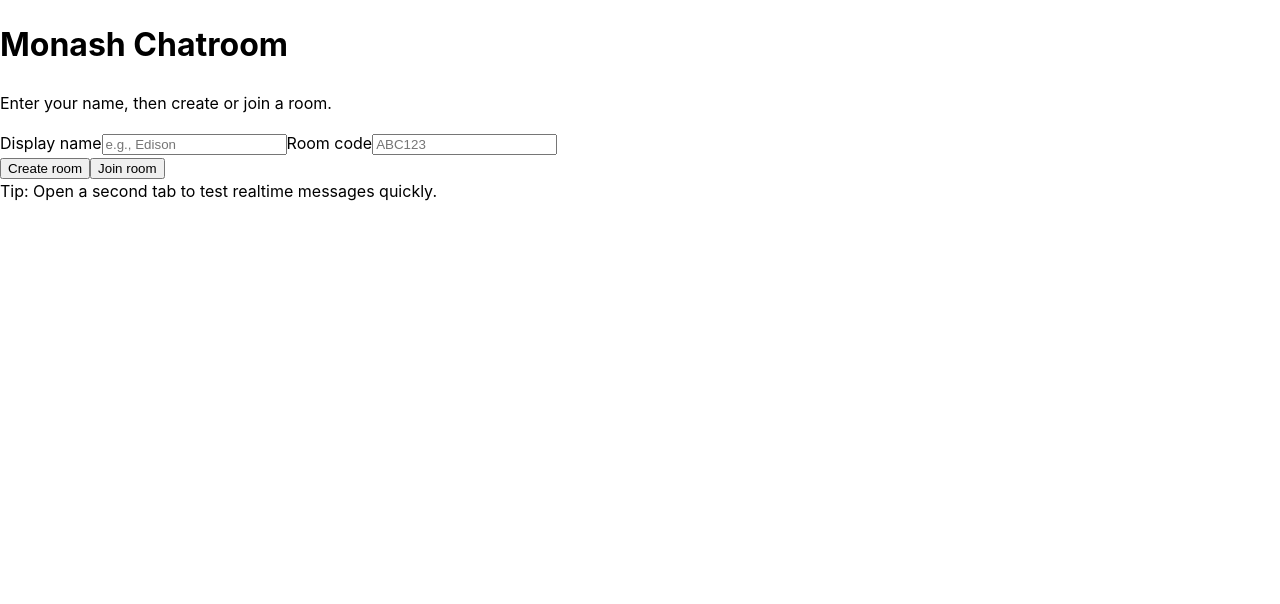
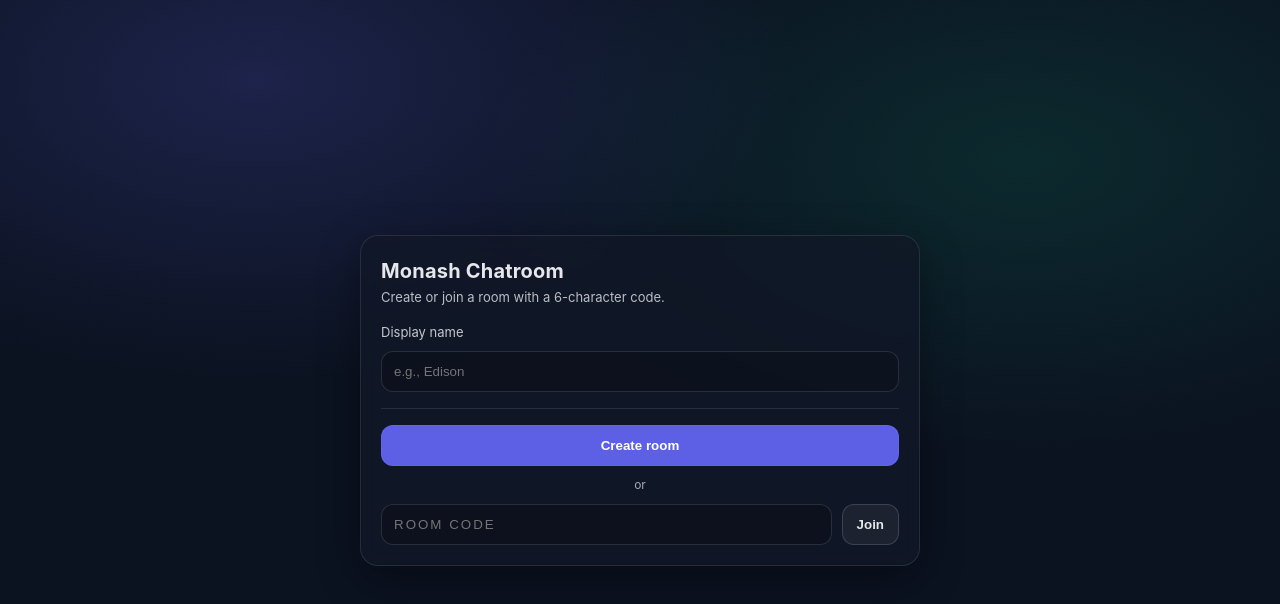
Before and after one commit to ouya2/monash-chatroom, a React (Vite) app: page / in a window 1280 px wide. Shown: the top 604 px of the page. Built offline with nearby package versions, Linux system fonts and the light colour scheme; no server answers.

Commit message:
Improve the visual elements for easier usage

```diff
--- a/src/index.css
+++ b/src/index.css
@@ -1,81 +1,14 @@
-body {
+html, body, #root {
+  height: 100%;
   margin: 0;
-  box-sizing: border-box;
 }
 :root {
   font-family: Inter, system-ui, Avenir, Helvetica, Arial, sans-serif;
   line-height: 1.5;
   font-weight: 400;
 }
-::-webkit-scrollbar {
-  width: 5px;
+
+/* add these */
+*, *::before, *::after {
+  box-sizing: border-box;
 }
-
-/* Track */
-::-webkit-scrollbar-track {
-  background: #f1f1f1;
-}
-
-/* Handle */
-::-webkit-scrollbar-thumb {
-  background: #888;
-}
-
-/* Handle on hover */
-::-webkit-scrollbar-thumb:hover {
-  background: #555;
-}
-/*
-a {
-  font-weight: 500;
-  color: #646cff;
-  text-decoration: inherit;
-}
-a:hover {
-  color: #535bf2;
-}
-
-body {
-  margin: 0;
-  display: flex;
-  place-items: center;
-  min-width: 320px;
-  min-height: 100vh;
-}
-
-h1 {
-  font-size: 3.2em;
-  line-height: 1.1;
-}
-
-button {
-  border-radius: 8px;
-  border: 1px solid transparent;
-  padding: 0.6em 1.2em;
-  font-size: 1em;
-  font-weight: 500;
-  font-family: inherit;
-  background-color: #1a1a1a;
-  cursor: pointer;
-  transition: border-color 0.25s;
-}
-button:hover {
-  border-color: #646cff;
-}
-button:focus,
-button:focus-visible {
-  outline: 4px auto -webkit-focus-ring-color;
-}
-
-@media (prefers-color-scheme: light) {
-  :root {
-    color: #213547;
-    background-color: #ffffff;
-  }
-  a:hover {
-    color: #747bff;
-  }
-  button {
-    background-color: #f9f9f9;
-  }
-} */
--- a/src/pages/Lobby.jsx
+++ b/src/pages/Lobby.jsx
@@ -75,11 +75,13 @@
   return (
     <div className={styles.page}>
       <div className={styles.card}>
+        <div className={styles.brand}>
+          <div>
             <h1 className={styles.title}>Monash Chatroom</h1>
-        <p className={styles.sub}>Enter your name, then create or join a room.</p>
-
-        <label className={styles.label}>
-          Display name
+            <p className={styles.subtitle}>Create or join a room with a 6-character code.</p>
+          </div>
+        </div>
+        <label className={styles.label}>Display name</label>
         <input
           className={styles.input}
           value={name}
@@ -87,34 +89,29 @@
           placeholder="e.g., Edison"
           disabled={busy}
         />
-        </label>
-
-        <label className={styles.label}>
-          Room code
-          <input
-            className={styles.input}
-            value={normalizedCode}
-            onChange={(e) => setCode(e.target.value)}
-            placeholder="ABC123"
-            maxLength={6}
-            disabled={busy}
-          />
-        </label>
-
-        {error ? <div className={styles.error}>{error}</div> : null}
+        <div className={styles.divider} />
 
         <div className={styles.actions}>
           <button className={styles.primary} onClick={onCreate} disabled={busy}>
             {busy ? "Working..." : "Create room"}
           </button>
+          <div className={styles.or}>or</div>
+          <div className={styles.joinRow}>
+            <input
+              className={styles.codeInput}
+              value={normalizedCode}
+              onChange={(e) => setCode(e.target.value)}
+              placeholder="Room Code"
+              maxLength={6}
+              disabled={busy}
+            />
             <button className={styles.secondary} onClick={onJoin} disabled={busy}>
-            Join room
+              Join
             </button>
           </div>
+        </div>
 
-        <div className={styles.hint}>
-          Tip: Open a second tab to test realtime messages quickly.
-        </div>
+        {error ? <div className={styles.error}>{error}</div> : null}
       </div>
     </div>
   );
--- a/src/pages/Lobby.module.scss
+++ b/src/pages/Lobby.module.scss
@@ -1,16 +1,153 @@
-.nameRow {
-  display: flex;
-  justify-content: space-between;
-  align-items: center;
-  gap: 12px;
-  margin-bottom: 12px;
+.page {
+  min-height: 100vh;
+  display: grid;
+  place-items: center;
+  padding: 24px;
+  background:
+    radial-gradient(900px 500px at 20% 10%, rgba(99,102,241,0.20), transparent 60%),
+    radial-gradient(900px 500px at 80% 20%, rgba(16,185,129,0.14), transparent 60%),
+    #0b1220;
+  color: #e5e7eb;
 }
 
-.labelText {
-  opacity: 0.75;
-  font-size: 14px;
+.card {
+  width: min(560px, 100%);
+  background: rgba(17,24,39,0.78);
+  border: 1px solid rgba(255,255,255,0.10);
+  border-radius: 18px;
+  padding: 20px;
+  box-shadow: 0 12px 40px rgba(0,0,0,0.35);
+  backdrop-filter: blur(8px);
 }
 
-.nameValue {
-  font-weight: 700;
+.brand {
+  display: flex;
+  gap: 14px;
+  align-items: center;
+  margin-bottom: 16px;
 }
+
+.logo {
+  width: 44px;
+  height: 44px;
+  border-radius: 14px;
+  display: grid;
+  place-items: center;
+  background: rgba(99,102,241,0.18);
+  border: 1px solid rgba(99,102,241,0.35);
+  font-size: 22px;
+}
+
+.title {
+  margin: 0;
+  font-size: 20px;
+  letter-spacing: 0.2px;
+}
+
+.subtitle {
+  margin: 2px 0 0 0;
+  opacity: 0.8;
+  font-size: 13px;
+}
+
+.label {
+  display: block;
+  font-size: 13px;
+  opacity: 0.85;
+  margin: 12px 0 8px 0;
+}
+
+.input {
+  width: 100%;
+  padding: 12px 12px;
+  border-radius: 12px;
+  border: 1px solid rgba(255,255,255,0.12);
+  background: rgba(0,0,0,0.18);
+  color: #e5e7eb;
+  outline: none;
+}
+
+.input:focus {
+  border-color: rgba(99,102,241,0.55);
+  box-shadow: 0 0 0 3px rgba(99,102,241,0.20);
+}
+
+.divider {
+  height: 1px;
+  background: rgba(255,255,255,0.10);
+  margin: 16px 0;
+}
+
+.actions {
+  display: grid;
+  gap: 10px;
+}
+
+.primary, .secondary {
+  width: 100%;
+  padding: 12px 14px;
+  border-radius: 12px;
+  cursor: pointer;
+  border: 1px solid rgba(255,255,255,0.14);
+  font-weight: 600;
+}
+
+.primary {
+  background: rgba(99,102,241,0.95);
+  border-color: rgba(99,102,241,0.95);
+  color: white;
+}
+
+.primary:disabled {
+  opacity: 0.55;
+  cursor: not-allowed;
+}
+
+.secondary {
+  background: rgba(255,255,255,0.06);
+  color: #e5e7eb;
+}
+
+.or {
+  text-align: center;
+  opacity: 0.7;
+  font-size: 12px;
+}
+
+.joinRow {
+  display: grid;
+  grid-template-columns: 1fr auto;
+  gap: 10px;
+}
+
+.codeInput {
+  padding: 12px 12px;
+  border-radius: 12px;
+  border: 1px solid rgba(255,255,255,0.12);
+  background: rgba(0,0,0,0.18);
+  color: #e5e7eb;
+  outline: none;
+  letter-spacing: 2px;
+  text-transform: uppercase;
+}
+
+.codeInput:focus {
+  border-color: rgba(16,185,129,0.55);
+  box-shadow: 0 0 0 3px rgba(16,185,129,0.18);
+}
+
+.error {
+  margin-top: 12px;
+  padding: 10px 12px;
+  border-radius: 12px;
+  border: 1px solid rgba(239,68,68,0.35);
+  background: rgba(239,68,68,0.12);
+  color: #fecaca;
+  font-size: 13px;
+}
+
+.footerNote {
+  margin-top: 14px;
+  font-size: 12px;
+  opacity: 0.75;
+}
--- a/src/pages/Room.jsx
+++ b/src/pages/Room.jsx
@@ -192,18 +192,25 @@
             <div className={styles.roomSub}>You are: {name}</div>
           </div>
           <button className={styles.leave} onClick={exitRoom}>
-            Leave
+            ⟵ Leave
           </button>
         </header>
     )}
 
       <main className={styles.main}>
         {status === "loading" ? <div className={styles.state}>Loading…</div> : null}
-        {status === "error" ? <div className={styles.state}>{error || "Something went wrong."}
-          <button className={styles.backBtn} onClick={exitRoom}>
-            Back to Lobby
-          </button>
-        </div> : null}
+
+        {status === "error" ? (
+          <div className={styles.state}>
+            <div className={styles.stateError}>{error || "Please try again."}</div>
+            <div className={styles.stateActions}>
+              <button className={styles.backBtn} onClick={exitRoom}>
+                Back to Lobby
+              </button>
+            </div>
+          </div>
+        ) : null}
+
         {status === "empty" ? <div className={styles.state}>No messages yet. Say hi 👋</div> : null}
 
         <div className={styles.list} ref={listRef} onScroll={handleListScroll}>
--- a/src/pages/Room.module.scss
+++ b/src/pages/Room.module.scss
@@ -1,34 +1,63 @@
 .page {
-  min-height: 100vh;
   height: 100vh;
   display: flex;
   flex-direction: column;
   overflow: hidden;
+  background:
+    radial-gradient(900px 500px at 20% 10%, rgba(99,102,241,0.16), transparent 60%),
+    #0b1220;
+  color: #e5e7eb;
 }
 
 .header {
   flex: 0 0 auto;
+  display: flex;
+  align-items: center;
+  justify-content: space-between;
+  padding: 14px 16px;
+  border-bottom: 1px solid rgba(255,255,255,0.10);
+  background: rgba(17,24,39,0.75);
+  backdrop-filter: blur(8px);
 }
 
 .roomMeta {
   display: flex;
   flex-direction: column;
+  gap: 2px;
 }
 
 .roomTitle {
   font-weight: 700;
+  letter-spacing: 0.2px;
 }
 
 .roomSub {
   opacity: 0.75;
-  font-size: 14px;
+  font-size: 13px;
 }
 
 .leave {
-  padding: 8px 12px;
-  border-radius: 10px;
-  border: 1px solid #ccc;
+  padding: 9px 12px;
+  border-radius: 12px;
   cursor: pointer;
+  font-weight: 700;
+
+  background: rgba(255, 255, 255, 0.92);
+  color: #111827;                 // dark text
+  border: 1px solid rgba(255, 255, 255, 0.92);
+}
+
+.leave:hover {
+  background: rgba(255, 255, 255, 1);
+}
+
+.leave:focus-visible {
+  outline: none;
+  box-shadow: 0 0 0 3px rgba(255, 255, 255, 0.25);
+}
+
+.leave:active {
+  transform: translateY(1px);
 }
 
 .main {
@@ -40,23 +69,41 @@
 }
 
 .state {
-  padding: 12px 16px;
-  opacity: 0.8;
+  margin: 14px 16px 0 16px;
+  padding: 14px 14px;
+  border-radius: 14px;
+  border: 1px solid rgba(239,68,6,0.28);
+  background: rgba(239,68,68,0.08);
+  opacity: 0.9;
+}
+
+.stateError {
+  font-weight: 800;
+  color: rgba(254, 202, 202, 0.95);
+  font-size: 14px;
+  line-height: 1.35;
+}
+
+.stateActions {
+  margin-top: 12px;
+  display: flex;
+  justify-content: flex-start;
 }
 
 .list {
   flex: 1 1 auto;
+  min-height: 0;
   overflow-y: auto;
-  padding: 12px 16px;
+  padding: 16px;
   display: flex;
   flex-direction: column;
   gap: 10px;
-  min-height: 0;
 }
 
 .msg {
-  border: 1px solid #e3e3e3;
-  border-radius: 12px;
+  border: 1px solid rgba(255,255,255,0.10);
+  background: rgba(17,24,39,0.55);
+  border-radius: 16px;
   padding: 10px 12px;
 }
 
@@ -65,8 +112,8 @@
   justify-content: space-between;
   gap: 10px;
   margin-bottom: 6px;
-  font-size: 13px;
-  opacity: 0.85;
+  font-size: 12px;
+  opacity: 0.8;
 }
 
 .sender {
@@ -80,37 +127,42 @@
 .text {
   white-space: pre-wrap;
   word-break: break-word;
+  line-height: 1.35;
+}
+
+.sendError {
+  margin: 0 16px 10px 16px;
+  padding: 10px 12px;
+  border-radius: 14px;
+  border: 1px solid rgba(239,68,68,0.35);
+  background: rgba(239,68,68,0.12);
+  color: #fecaca;
+  font-size: 13px;
 }
 
 .composer {
   flex: 0 0 auto;
   display: flex;
-  gap: 8px;
-  padding: 10px 16px;
-  border-top: 1px solid #ddd;
+  gap: 10px;
+  padding: 12px 16px;
+  border-top: 1px solid rgba(255,255,255,0.10);
+  background: rgba(17,24,39,0.75);
+  backdrop-filter: blur(8px);
 }
 
 .input {
   flex: 1;
-  padding: 10px 12px;
-  border-radius: 10px;
-  border: 1px solid #ccc;
+  padding: 12px 12px;
+  border-radius: 14px;
+  border: 1px solid rgba(255,255,255,0.12);
+  background: rgba(0,0,0,0.18);
+  color: #e5e7eb;
   outline: none;
 }
 
-.send {
-  padding: 10px 14px;
-  border-radius: 10px;
-  border: 1px solid #111;
-  cursor: pointer;
-}
-
-.backBtn {
-  margin-top: 10px;
-  padding: 10px 12px;
-  border-radius: 10px;
-  border: 1px solid #ccc;
-  cursor: pointer;
+.input:focus {
+  border-color: rgba(99,102,241,0.55);
+  box-shadow: 0 0 0 3px rgba(99,102,241,0.18);
 }
 
 .counter {
@@ -120,10 +172,33 @@
   white-space: nowrap;
 }
 
-.sendError {
-  flex: 0 0 auto;
-  margin: 0 16px 10px 16px;
+.send {
+  padding: 12px 14px;
+  border-radius: 14px;
+  border: 1px solid rgba(99,102,241,0.95);
+  background: rgba(99,102,241,0.95);
+  color: white;
+  cursor: pointer;
+  font-weight: 700;
+}
+
+.send:disabled {
+  opacity: 0.55;
+  cursor: not-allowed;
+}
+
+.backBtn {
+  margin-top: 10px;
   padding: 10px 12px;
-  border: 1px solid #f1b2b2;
-  border-radius: 10px;
+  border-radius: 12px;
+  cursor: pointer;
+  font-weight: 800;
+
+  background: rgba(255,255,255,0.92);
+  color: #111827;
+  border: 1px solid rgba(255,255,255,0.92);
 }
+
+.backBtn:hover {
+  background: rgba(255,255,255,1);
+}
```
Lines whose indentation alone changed are shown as unchanged.
